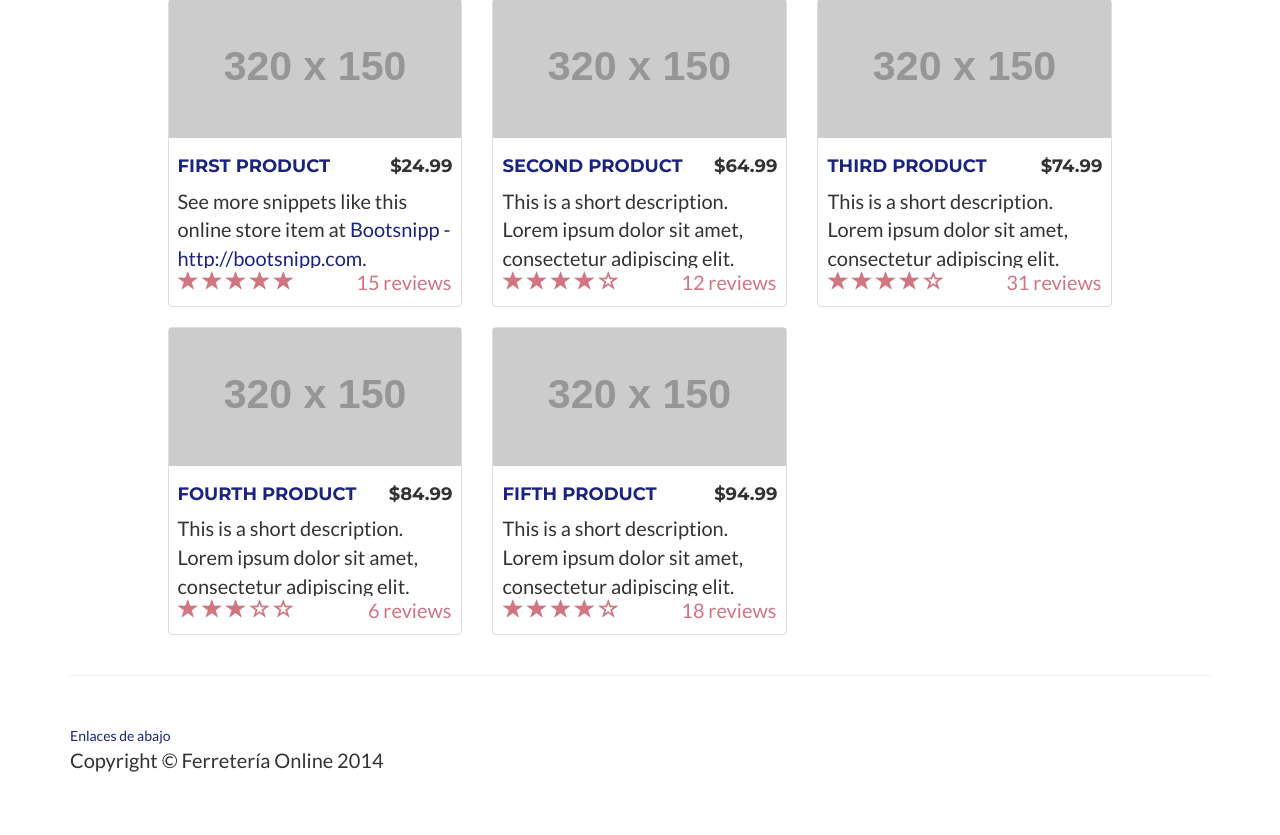
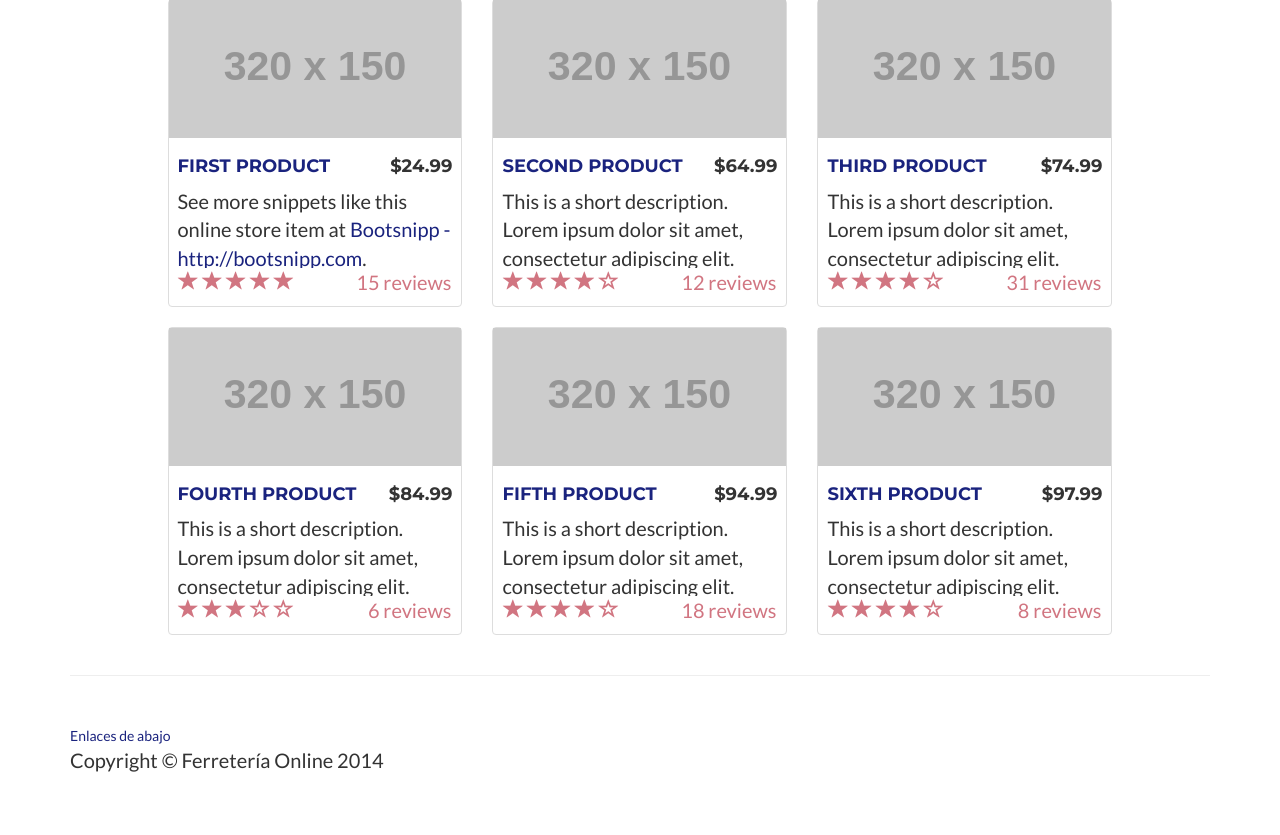
Before and after one commit to cristianonn/Ferreteria, a PHP site: page / in a window 1280 px wide. Shown: the part 455-1290 px from the top of the page. Run offline with PHP 8.4, Linux system fonts and the light colour scheme; grey boxes labelled with a size stand in for pictures from a placeholder-image service; some libraries are stand-ins or nearby versions.

Commit message:
agregacion de sp para la base

```diff
--- a/Web/index.php
+++ b/Web/index.php
@@ -208,6 +208,28 @@
                             </div>
                         </div>
                     </div>
+
+                    <div class="col-sm-4 col-lg-4 col-md-4">
+                        <div class="thumbnail">
+                            <img src="http://placehold.it/320x150" alt="">
+                            <div class="caption">
+                                <h4 class="pull-right">$97.99</h4>
+                                <h4><a href="#">Sixth Product</a>
+                                </h4>
+                                <p>This is a short description. Lorem ipsum dolor sit amet, consectetur adipiscing elit.</p>
+                            </div>
+                            <div class="ratings">
+                                <p class="pull-right">8 reviews</p>
+                                <p>
+                                    <span class="glyphicon glyphicon-star"></span>
+                                    <span class="glyphicon glyphicon-star"></span>
+                                    <span class="glyphicon glyphicon-star"></span>
+                                    <span class="glyphicon glyphicon-star"></span>
+                                    <span class="glyphicon glyphicon-star-empty"></span>
+                                </p>
+                            </div>
+                        </div>
+                    </div>
                 </div>
             </div>
             <div class="col-md-1"></div>
```
Also changed, not shown: BD/SP.sql (added, +28 -0 lines).
